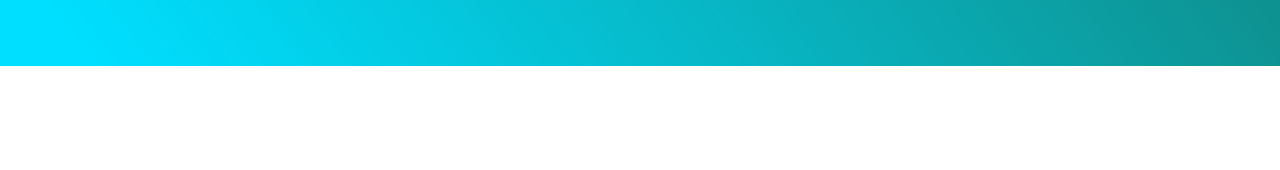
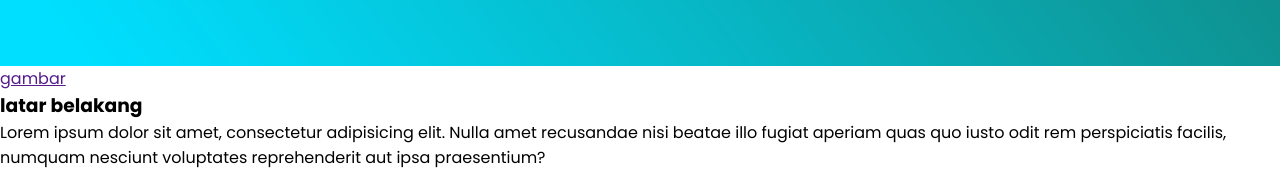
Before and after one commit to Crysna-Wima/Less-Waste-Website, a plain HTML site: page index.html in a window 1280 px wide. Shown: the part 734-904 px from the top of the page. Before the commit the page ends 800 px from the top, so only its background shows below. Drawn offline with Linux system fonts and the light colour scheme.

Commit message:
start section 2

```diff
--- a/index.html
+++ b/index.html
@@ -9,7 +9,7 @@
   </head>
   <body>
 
-    <section>
+    <section class="home">
       <input type="checkbox" id="check">
       <header>
         </div>
@@ -39,5 +39,15 @@
       </div>
     </section>
 
+    <section class="about">
+        <div class="kiri">
+          <a href="">gambar</a>
+        </div>
+        <div class="kanan">
+          <h3><span>latar belakang</span></h3>
+          <p>Lorem ipsum dolor sit amet, consectetur adipisicing elit. Nulla amet recusandae nisi beatae illo fugiat aperiam quas quo iusto odit rem perspiciatis facilis, numquam nesciunt voluptates reprehenderit aut ipsa praesentium?</p>
+        </div>
+    </section>
+
   </body>
 </html>
--- a/style.css
+++ b/style.css
@@ -7,7 +7,7 @@
   font-family: "Poppins", sans-serif;
 }
 
-section{
+.home{
   position: relative;
   width: 100%;
   min-height: 100vh;
```
